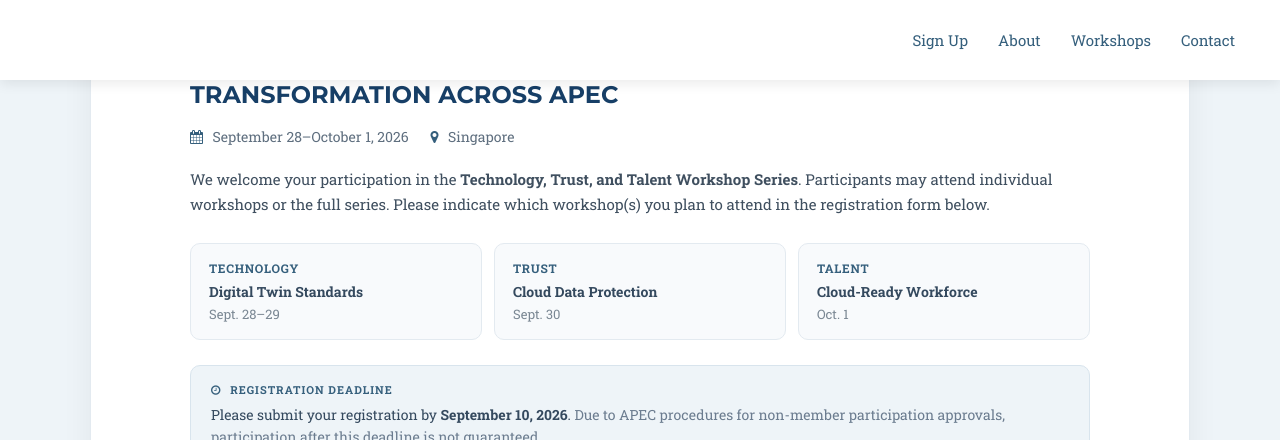
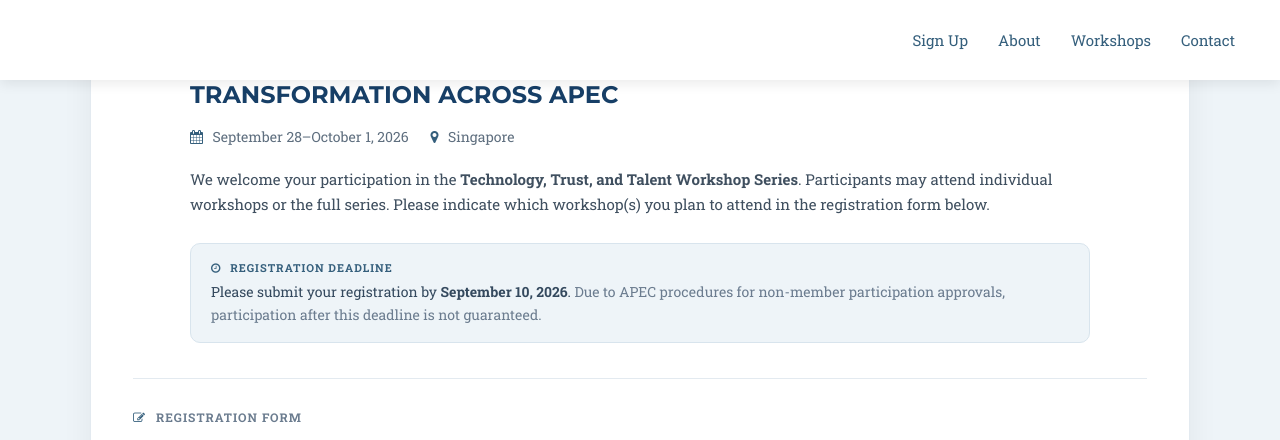
Before and after one commit to usapecrise/singapore-digital-cluster, a Jekyll site: the page built from index.html, in a window 1280 px wide and 900 px high, scrolled down 1050 px, cut to the strip 0-440 px from the top of the window. Built offline with Jekyll 4.4.1, drawn with Linux system fonts in a browser that asks for light colours; nearby versions of some CDN libraries; some web fonts are replaced; library files that are not in the unit come from our copies.

Commit message:
Update register.html

```diff
--- a/_includes/2017_data/register.html
+++ b/_includes/2017_data/register.html
@@ -89,134 +89,6 @@
           Please indicate which workshop(s) you plan to attend in the
           registration form below.
         </p>
-
-
-        <!-- =====================================================
-             WORKSHOP SUMMARY
-        ====================================================== -->
-
-        <div style="
-          display:grid;
-          grid-template-columns:repeat(auto-fit,minmax(220px,1fr));
-          gap:12px;
-          margin-bottom:25px;
-        ">
-
-          <!-- TECHNOLOGY -->
-          <div style="
-            background:#f8fafc;
-            border:1px solid #e3eaf0;
-            border-radius:10px;
-            padding:16px 18px;
-          ">
-
-            <div style="
-              font-size:12px;
-              font-weight:700;
-              text-transform:uppercase;
-              letter-spacing:.7px;
-              color:#355f7c;
-              margin-bottom:5px;
-            ">
-              Technology
-            </div>
-
-            <div style="
-              font-size:14px;
-              font-weight:600;
-              color:#34495e;
-              margin-bottom:3px;
-            ">
-              Digital Twin Standards
-            </div>
-
-            <div style="
-              font-size:13px;
-              color:#7a8793;
-            ">
-              Sept. 28–29
-            </div>
-
-          </div>
-
-
-          <!-- TRUST -->
-          <div style="
-            background:#f8fafc;
-            border:1px solid #e3eaf0;
-            border-radius:10px;
-            padding:16px 18px;
-          ">
-
-            <div style="
-              font-size:12px;
-              font-weight:700;
-              text-transform:uppercase;
-              letter-spacing:.7px;
-              color:#355f7c;
-              margin-bottom:5px;
-            ">
-              Trust
-            </div>
-
-            <div style="
-              font-size:14px;
-              font-weight:600;
-              color:#34495e;
-              margin-bottom:3px;
-            ">
-              Cloud Data Protection
-            </div>
-
-            <div style="
-              font-size:13px;
-              color:#7a8793;
-            ">
-              Sept. 30
-            </div>
-
-          </div>
-
-
-          <!-- TALENT -->
-          <div style="
-            background:#f8fafc;
-            border:1px solid #e3eaf0;
-            border-radius:10px;
-            padding:16px 18px;
-          ">
-
-            <div style="
-              font-size:12px;
-              font-weight:700;
-              text-transform:uppercase;
-              letter-spacing:.7px;
-              color:#355f7c;
-              margin-bottom:5px;
-            ">
-              Talent
-            </div>
-
-            <div style="
-              font-size:14px;
-              font-weight:600;
-              color:#34495e;
-              margin-bottom:3px;
-            ">
-              Cloud-Ready Workforce
-            </div>
-
-            <div style="
-              font-size:13px;
-              color:#7a8793;
-            ">
-              Oct. 1
-            </div>
-
-          </div>
-
-        </div>
-
 
         <!-- =====================================================
              DEADLINE
```
